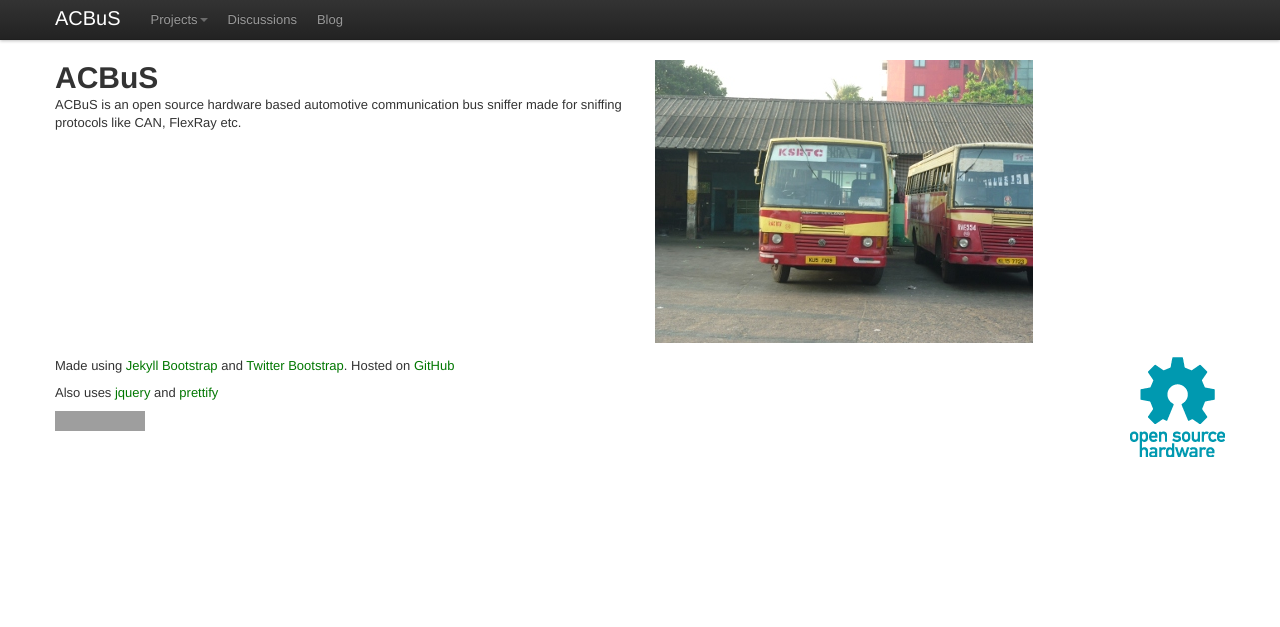
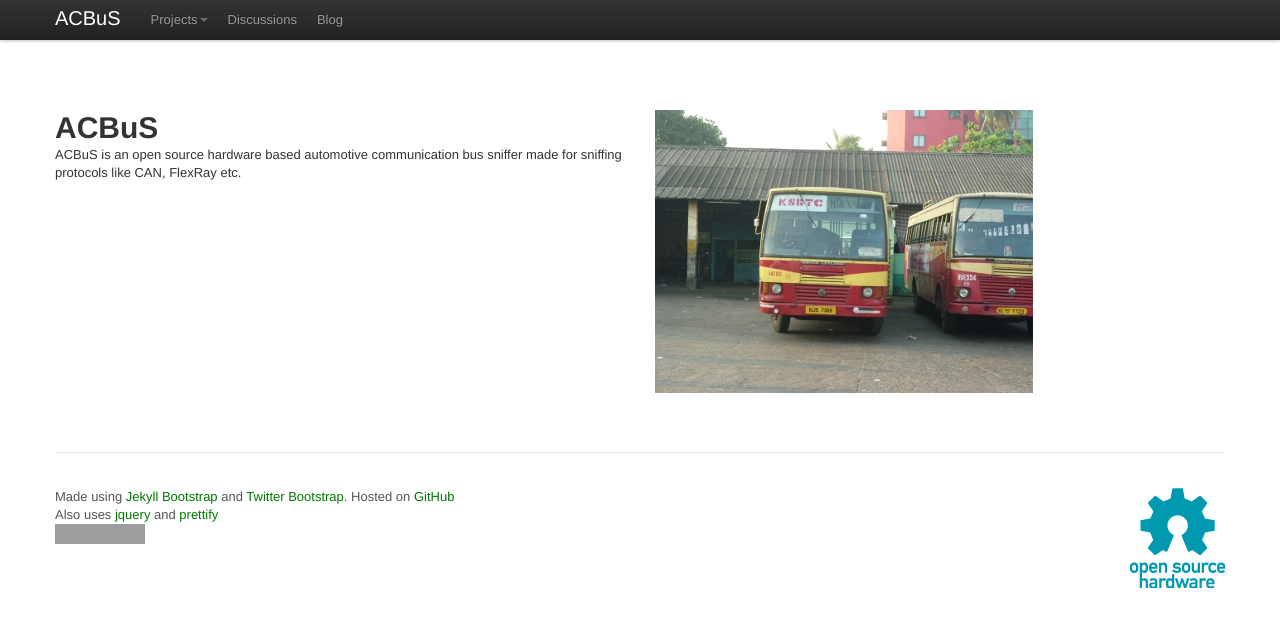
Before and after one commit to acbus/_acbus.github.com, a Jekyll site: the page built from index.html, in a window 1280 px wide. Shown: the top 627 px of the page. Built offline with Jekyll 4.4.1, drawn with Linux system fonts in a browser that asks for light colours; Markdown is read by kramdown in place of the engine named in the settings; grey boxes are pictures that could not be loaded.

Commit message:
new footer

```diff
--- a/assets/style.css
+++ b/assets/style.css
@@ -2,10 +2,21 @@
  * ACBuS extra page styles
  */
 
-/*
+
 body {
 	margin-top:50px;
 	margin-right:50px;
 	margin-left:50px;
 }
-*/
+
+/* Footer
+-------------------------------------------------- */
+.footer {
+  margin-top: 45px;
+  padding: 35px 0 36px;
+  border-top: 1px solid #e5e5e5;
+}
+.footer p {
+  margin-bottom: 0;
+  color: #555;
+}
```
